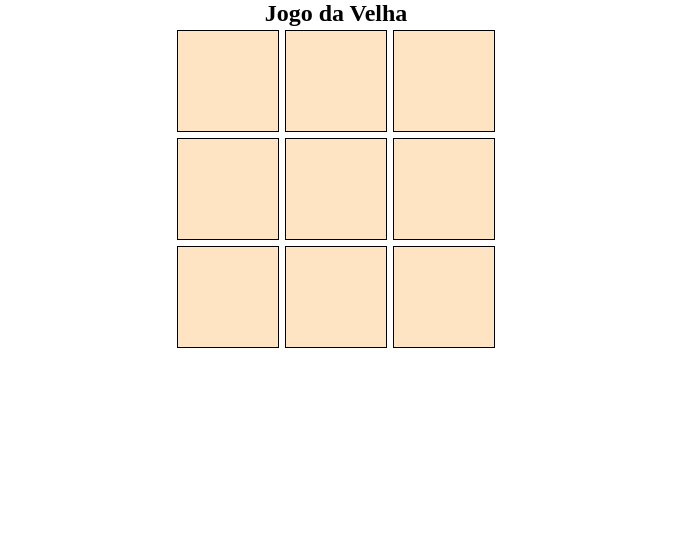
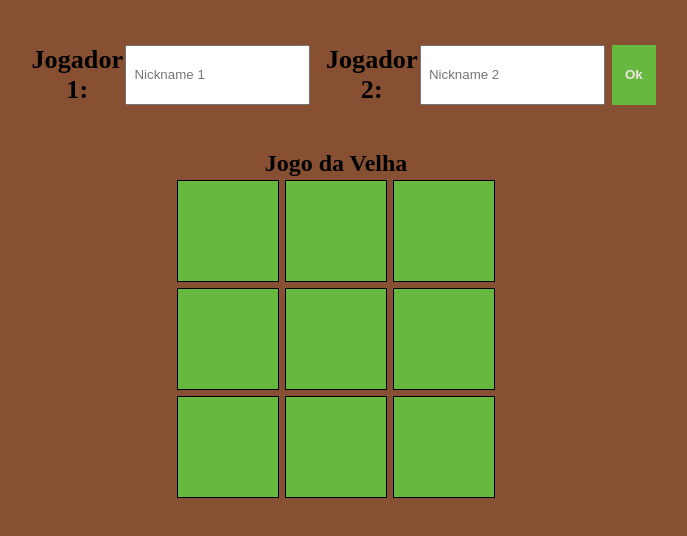
Before and after one commit to flavioedu-dev/tic-tac-toe, a plain HTML site: page index.html in a window 1280 px wide. Shown: the whole page, without its empty margins (304-991 px from the left). Drawn offline with Linux system fonts and the light colour scheme.

Commit message:
Definindo jogadores

```diff
--- a/index.html
+++ b/index.html
@@ -8,6 +8,17 @@
     <link rel="stylesheet" href="style.css">
 </head>
 <body>
+
+    <div class="equipe">
+        <h3 for="jogador1" class="ml">Jogador 1:</h3>
+        <input type="text" name="jogador1" id="jg1" placeholder="Nickname 1">
+
+        <h3 for="jogador2" class="ml">Jogador 2:</h3>
+        <input type="text" name="jogador2" id="jg2" placeholder="Nickname 2">
+
+        <input class="ml" id="btn" onclick="getName()" type="button" value="Ok">
+    </div>
+
     <h2>Jogo da Velha</h2>
     <div id="fContainer">
         <div class="container">
@@ -27,6 +38,6 @@
         </div>
     </div>
 
-    <script src="script.js"></script>
+    <script src="script2.js"></script>
 </body>
 </html>
--- a/script.js
+++ b/script.js
@@ -1,4 +1,20 @@
 click = document.getElementById("fContainer")
+
+click.style.pointerEvents = "none"
+
+function getName(){
+    jogName1 = document.getElementById("jg1").value
+    jogName2 = document.getElementById("jg2").value
+
+    if (jogName1 ==""){
+        jogName1 = "Jogador 1"
+    }
+    if (jogName2 ==""){
+        jogName2 = "Jogador 1"
+    }
+
+    click.style.pointerEvents = "all"
+}
 
 const seq = [["q1","q2","q3"],["q4","q5","q6"],["q7","q8","q9"],["q1","q4","q7"],["q2","q5","q8"],["q3","q6","q9"],["q1","q5","q9"],["q3","q5","q7"]]
 
@@ -7,10 +23,8 @@ let cont = 0
 click.addEventListener('click', (e) => {
 
     for(let i=0; i < click.children.length; i++){
-        /* console.log(click.children[i]) */
 
         for(let j=0; j < click.children[i].children.length; j++){
-            /* console.log(click.children[i].children[j]) */
 
             if(e.target == click.children[i].children[j]){
 
@@ -39,8 +53,6 @@ click.addEventListener('click', (e) => {
 
     for (k in seq){
 
-        /* console.log(seq[k]) */
-
         let jog1 = 0
         let jog2 = 0
 
@@ -58,14 +70,14 @@ click.addEventListener('click', (e) => {
                 if(jog1 == 3){
                     click.style.pointerEvents = "none"
                     setTimeout(() => {
-                        alert("Jogador 1 venceu!")
+                        alert(`${jogName1} venceu!`)
                         confirm("Quer iniciar um novo jogo?")?document.location.reload(true): console.log("ok")
                     }, 100)
 
                 }else if(jog2 == 3){
                     click.style.pointerEvents = "none"
                     setTimeout(() => {
-                        alert("Jogador 2 venceu!")
+                        alert(("Jogador 2 venceu!"))
                         confirm("Quer iniciar um novo jogo?")?document.location.reload(true): console.log("ok")
                     }, 100)
 
--- a/style.css
+++ b/style.css
@@ -4,6 +4,33 @@
 
 body{
     text-align: center;
+    background-color: #885032
+}
+
+.equipe{
+    width: 50%;
+    display: flex;
+    justify-content: space-between;
+
+    /* border: 1px solid black; */
+
+    font-size: 1.4em;
+    margin: 2em auto;
+    font-weight: bold;
+}
+.equipe input[type="text"]{
+    text-indent: 5px;
+}
+#btn{
+    /* background-color: #66b83f; */
+    padding: 0 1em;
+    border: none;
+    background-color: #66b83f;
+    font-weight: bold;
+    color: #ece4e2;
+}
+.ml{
+    margin-left: 0.5em;
 }
 
 .container{
@@ -15,6 +42,6 @@ body{
     width: 100px;
     height: 100px;
     margin: 3px;
-    background-color: bisque;
+    background-color: #66b83f;
     border: 0.5px solid black;
 }
```
